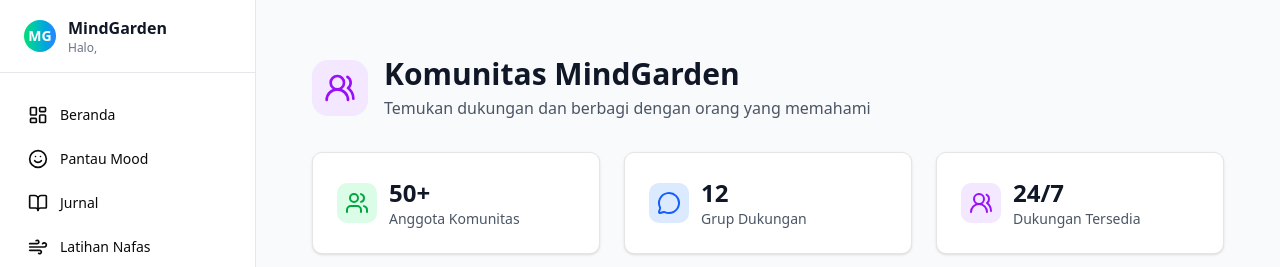
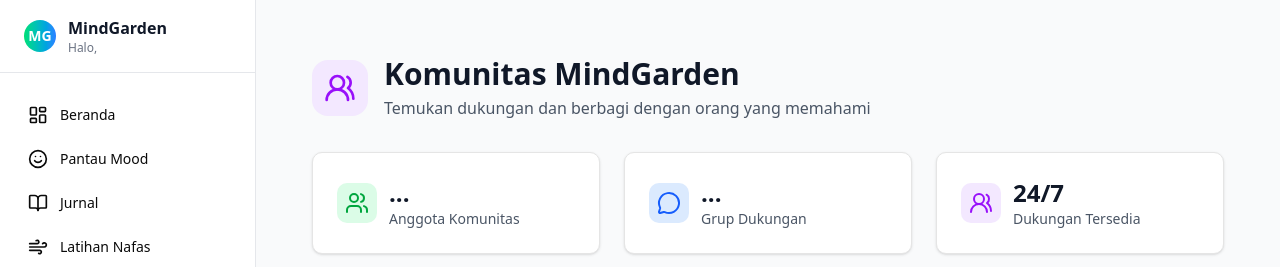
Before and after one commit to christianLuis07/mind-garden, a Next.js app in the folder frontend/: page /dashboard/community in a window 1280 px wide. Shown: the top 267 px of the page. Built offline with nearby package versions, Linux system fonts and the light colour scheme; no server answers.

Commit message:
refactor: page components

```diff
--- a/frontend/src/app/dashboard/community/page.tsx
+++ b/frontend/src/app/dashboard/community/page.tsx
@@ -12,6 +12,12 @@ export default function CommunityPage() {
   const [currentView, setCurrentView] = useState<ViewMode>("list");
   const [selectedGroup, setSelectedGroup] = useState<SupportGroup | null>(null);
 
+  // State untuk Statistik Dinamis
+  const [stats, setStats] = useState({
+    totalGroups: 0,
+    totalMembers: 0,
+  });
+
   const handleViewGroup = (group: SupportGroup) => {
     setSelectedGroup(group);
     setCurrentView("chat");
@@ -20,6 +26,14 @@ export default function CommunityPage() {
   const handleBackToList = () => {
     setCurrentView("list");
     setSelectedGroup(null);
+  };
+
+  // Callback untuk update statistik dari GroupsList
+  const handleStatsUpdate = (newStats: {
+    totalGroups: number;
+    totalMembers: number;
+  }) => {
+    setStats(newStats);
   };
 
   return (
@@ -45,31 +59,37 @@ export default function CommunityPage() {
         {/* Stats - Hanya muncul di tampilan List */}
         {currentView === "list" && (
           <div className="grid grid-cols-1 md:grid-cols-3 gap-6 mb-8">
-            <div className="bg-white rounded-lg p-6 shadow-sm border">
+            <div className="bg-white rounded-lg p-6 shadow-sm border transition-all hover:shadow-md">
               <div className="flex items-center space-x-3">
                 <div className="p-2 bg-green-100 rounded-lg">
                   <Users className="w-6 h-6 text-green-600" />
                 </div>
                 <div>
-                  <p className="text-2xl font-bold text-gray-900">50+</p>
+                  {/* Gunakan stats.totalMembers */}
+                  <p className="text-2xl font-bold text-gray-900">
+                    {stats.totalMembers > 0 ? stats.totalMembers : "..."}
+                  </p>
                   <p className="text-sm text-gray-600">Anggota Komunitas</p>
                 </div>
               </div>
             </div>
 
-            <div className="bg-white rounded-lg p-6 shadow-sm border">
+            <div className="bg-white rounded-lg p-6 shadow-sm border transition-all hover:shadow-md">
               <div className="flex items-center space-x-3">
                 <div className="p-2 bg-blue-100 rounded-lg">
                   <MessageCircle className="w-6 h-6 text-blue-600" />
                 </div>
                 <div>
-                  <p className="text-2xl font-bold text-gray-900">12</p>
+                  {/* Gunakan stats.totalGroups */}
+                  <p className="text-2xl font-bold text-gray-900">
+                    {stats.totalGroups > 0 ? stats.totalGroups : "..."}
+                  </p>
                   <p className="text-sm text-gray-600">Grup Dukungan</p>
                 </div>
               </div>
             </div>
 
-            <div className="bg-white rounded-lg p-6 shadow-sm border">
+            <div className="bg-white rounded-lg p-6 shadow-sm border transition-all hover:shadow-md">
               <div className="flex items-center space-x-3">
                 <div className="p-2 bg-purple-100 rounded-lg">
                   <Users2 className="w-6 h-6 text-purple-600" />
@@ -86,10 +106,10 @@ export default function CommunityPage() {
         {/* Content */}
         <div className="space-y-6">
           {currentView === "list" && (
-            // PERBAIKAN DI SINI:
-            // 1. Menggunakan prop 'onSelectGroup' sesuai definisi di GroupsList
-            // 2. Menghapus 'onCreateGroup' karena sudah ditangani internal GroupsList
-            <GroupsList onSelectGroup={handleViewGroup} />
+            <GroupsList
+              onSelectGroup={handleViewGroup}
+              onStatsUpdate={handleStatsUpdate} // Pass callback disini
+            />
           )}
 
           {currentView === "chat" && selectedGroup && (
@@ -97,7 +117,7 @@ export default function CommunityPage() {
           )}
         </div>
 
-        {/* Community Guidelines - Hanya muncul di list */}
+        {/* Community Guidelines */}
         {currentView === "list" && (
           <div className="mt-12 bg-blue-50 border border-blue-200 rounded-2xl p-6">
             <h3 className="text-lg font-semibold text-blue-900 mb-3">
```
